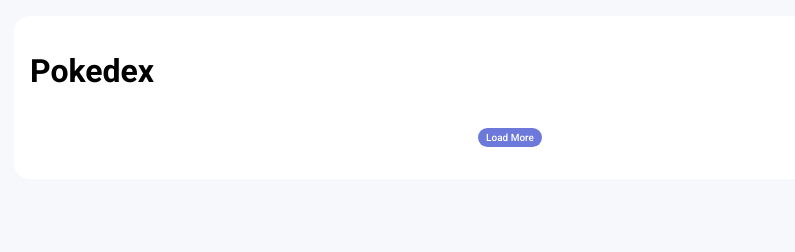
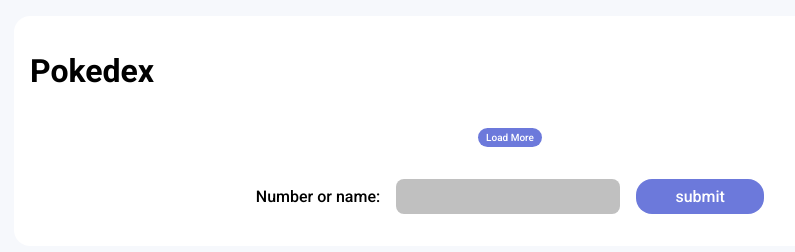
Before and after one commit to olgajuanne/Pokedex, a plain HTML site: page index.html in a window 1280 px wide. Shown: the whole page, without its empty margins (130-925 px from the left). Drawn offline with nearby package versions, Linux system fonts and the light colour scheme; no server answers.

Commit message:
form and input

```diff
--- a/assets/css/global.css
+++ b/assets/css/global.css
@@ -6,3 +6,28 @@
 body {
   background-color: #f6f8fc;
 }
+
+form {
+  display: flex;
+  align-items: center;
+  justify-content: center;
+
+}
+#numb {
+  height: 2.2rem;
+  width: 14rem;
+  margin: 1rem 1rem 1rem;
+  border-radius: .5rem;
+  border: none;
+  background-color: silver;
+}
+
+#send {
+  padding: .25rem .5rem;
+  height: 2.2rem;
+  width: 8rem;
+  color: #fff;
+  background-color: #6c79db;
+  border: none;
+  border-radius: 1rem;
+}
--- a/assets/js/main.js
+++ b/assets/js/main.js
@@ -4,9 +4,24 @@ const maxRecords = 251
 const limit = 9
 let offset = 0;
 
+
 function about() {
   location.href = "about.html";
+    const nomePokemon = document.getElementsByName('#numb').value;
+    document.getElementsByName('valorDigitado').innerHTML = nomePokemon;
+    console.log(nomePokemon)
 }
+
+const btn = document.querySelector('#send')
+  btn.addEventListener("click", function(e){
+
+    e.preventDefault();
+    const numb = document.querySelector("#numb");
+
+    const value = numb.value;
+    console.log(value);
+  });
+
 
 
 function loadPokemonItens(offset, limit) {
@@ -14,7 +29,7 @@ function loadPokemonItens(offset, limit) {
   pokeApi.getPokemons(offset, limit).then((pokemons = []) => {
       const newHtml = pokemons.map((pokemon) => `
         <li class="pokemon ${pokemon.type}">
-          <span class="number"><a id"about" onclick="about()" href="#">#${pokemon.number}</a></span>
+          <span class="number">#${pokemon.number}</span>
           <span class="name">${pokemon.name}</span>
           <div class="detail">
             <ol class="types">
--- a/index.html
+++ b/index.html
@@ -41,10 +41,16 @@
         Load More
       </button>
     </div>
+    <form action="" method="get">
+      <label id="valorDigitado">Number or name:</label><input id="numb" type="text"><br>
+      <input id="send" onclick="about()" type="button" value="submit" />
+    </form>
+
 
   </section>
   <script src="/assets/js/pokemon-model.js"></script>
   <script src="/assets/js/poke-api.js"></script>
+  <script src="/assets/js/poke-dados.js"></script>
   <script src="/assets/js/main.js"></script>
 </body>
 </html>
```
Also changed, not shown: about.html (+3 -2 lines).
